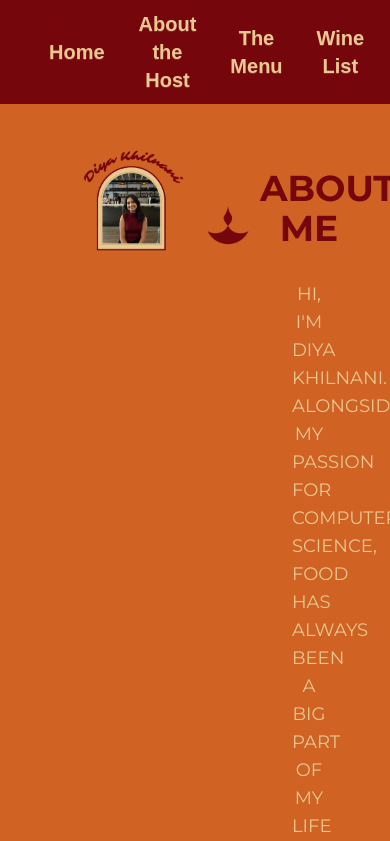
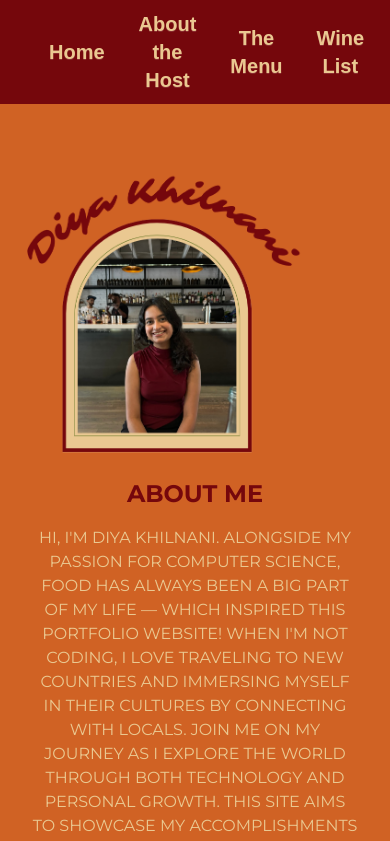
Before and after one commit to diyakhil/personal-portfolio, a Next.js app: page /about in a window 390 px wide. Shown: the top 841 px of the page. Built offline with nearby package versions, Linux system fonts and the light colour scheme; a web font is replaced by a local one.

Commit message:
made about sort of mobile friendly

```diff
--- a/src/app/about/page.tsx
+++ b/src/app/about/page.tsx
@@ -24,35 +24,37 @@ export default function AboutPage() {
       font={sarina}
     >
       <div>
-        <div className="flex">
-          <div className="w-2/3 pl-20">
-            <div className="flex gap-x-2">
-              <div>
+        <div className="flex flex-col sm:flex-row">
+          <div className="w-full sm:w-2/3 px-4">
+            <div className="flex flex-col sm:flex-row sm:gap-x-2">
+              <div className="sm:pl-20">
                 <Image
                   src={profileImage}
                   width={600}
                   height={700}
                   alt="profileImage"
+                  className="w-full max-w-[300px] sm:max-w-none h-auto"
                 />
               </div>
-              <div className="flex items-end">
+              <div className="hidden sm:block flex items-end">
                 <Image
                   src={diyaImage}
                   width={350}
                   height={300}
                   alt="diyaImage"
+                  className="w-full max-w-[200px] sm:max-w-none h-auto"
                 />
               </div>
             </div>
           </div>
-          <div className="w-1/3 pr-8">
+          <div className="w-full sm:w-1/3 px-4 sm:pr-8">
             <div
-              className={`uppercase font-bold ${montserrat.className} text-4xl text-[#75070c] text-center pt-8`}
+              className={`uppercase font-bold ${montserrat.className} text-2xl sm:text-4xl text-[#75070c] text-center pt-4 sm:pt-8`}
             >
               about me
             </div>
             <div
-              className={`uppercase ${montserrat.className} p-8 text-lg text-center`}
+              className={`uppercase ${montserrat.className} p-4 sm:p-8 text-base sm:text-lg text-center`}
             >
               Hi, I'm Diya Khilnani. Alongside my passion for computer science,
               food has always been a big part of my life — which inspired this
```
